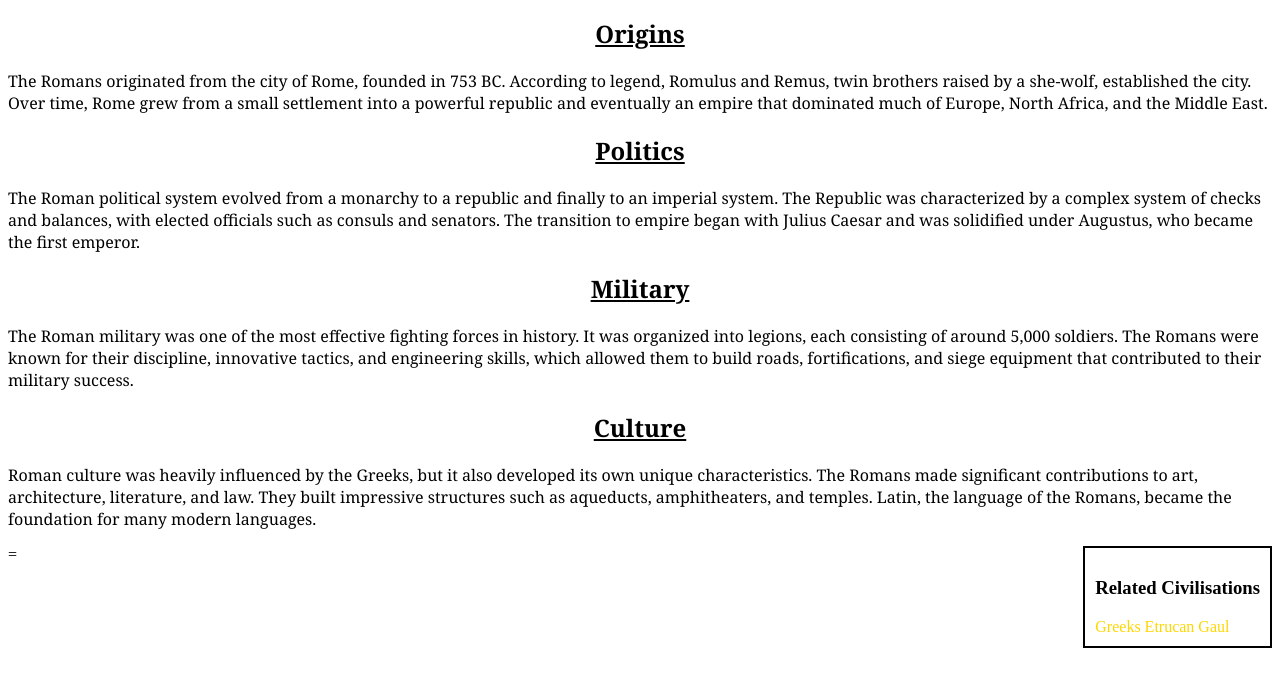
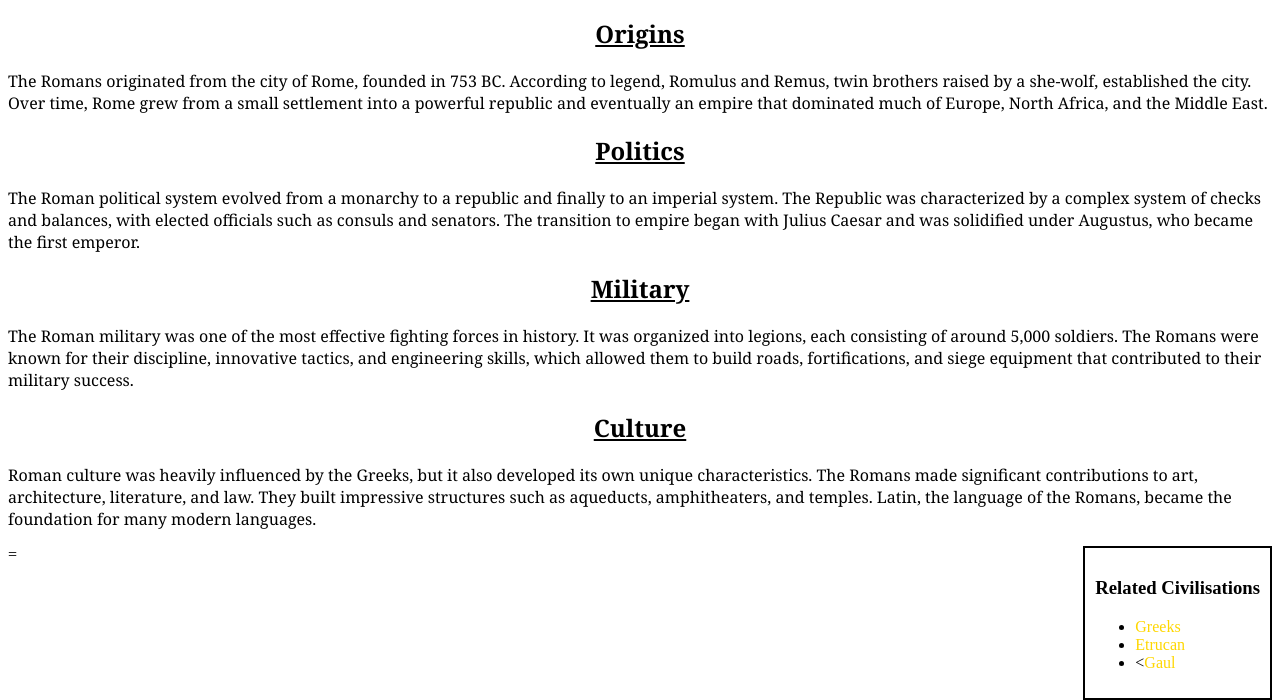
Before and after one commit to henrycanozie1-star/The_Romans, a plain HTML site: page index.html in a window 1280 px wide. Shown: the part 145-845 px from the top of the page. Before the commit the page ends 800 px from the top, so only its background shows below. Drawn offline with Linux system fonts and the light colour scheme.

Commit message:
created a list of links in the aside

```diff
--- a/index.html
+++ b/index.html
@@ -40,9 +40,9 @@
 </main>
 <aside>
     <h3>Related Civilisations</h3>
- <a href="#"> Greeks</a>
-<a href="#">Etrucan</a>
-<a href="#">Gaul</a>
+<ul><li> <a href="#"> Greeks</a> </li>
+<li><a href="#">Etrucan</a></li>
+<li><<a href="#">Gaul</a></li></ul>
 </aside> </body>
 </html>
 =
```
